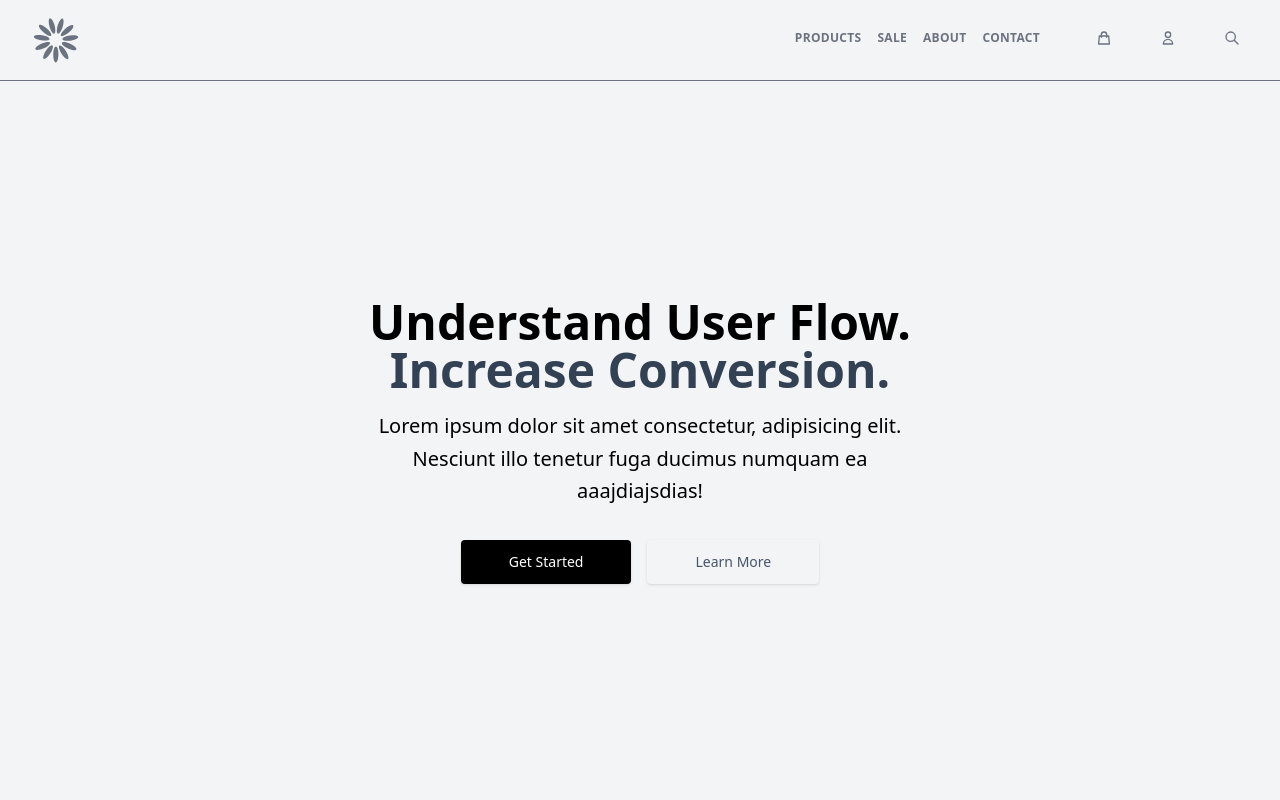
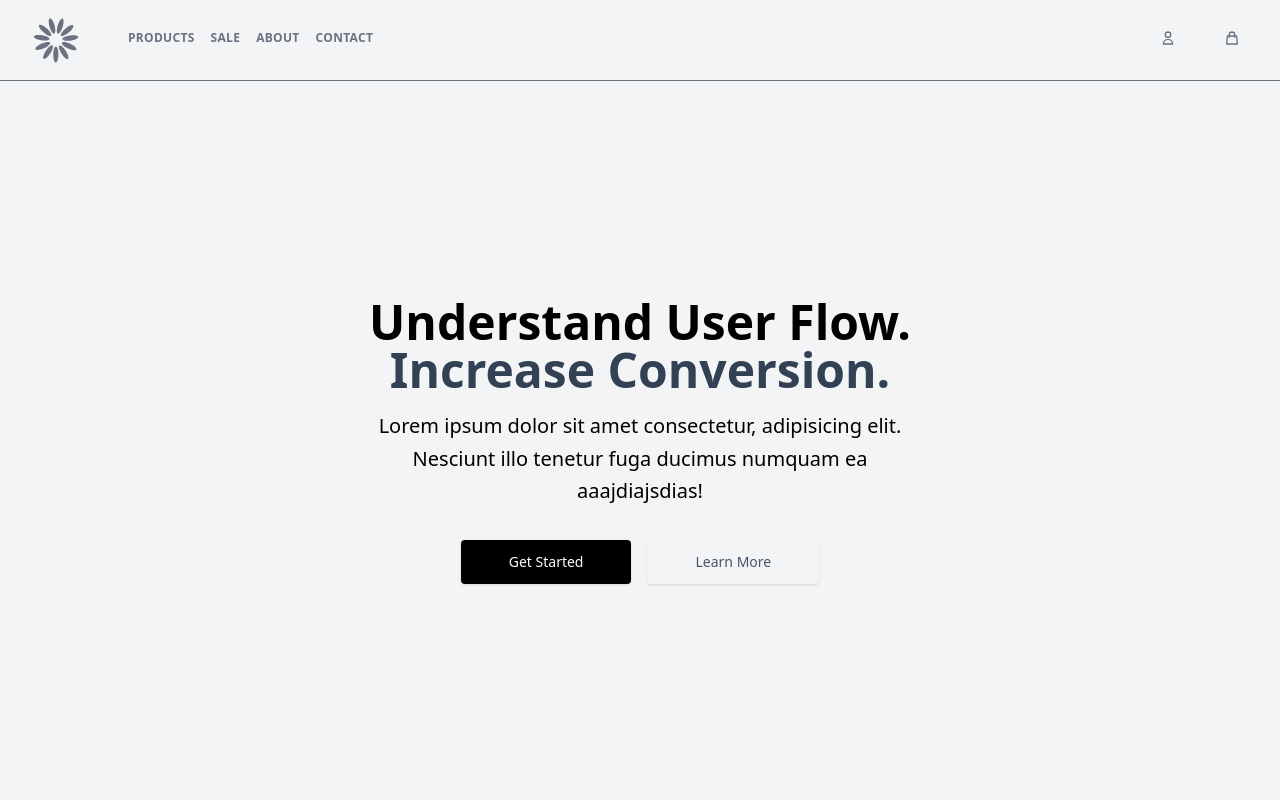
Before and after one commit to gosiajaninska/next-app, a Next.js app: page / in a window 1280 px wide. Shown: the top 800 px of the page. Built offline with nearby package versions, Linux system fonts and the light colour scheme.

Commit message:
header redesign

```diff
--- a/components/Header.tsx
+++ b/components/Header.tsx
@@ -31,9 +31,7 @@ export const Header = () => {
 
   return (
     <header aria-label="Site Header" className="border-b border-gray-500 px-4 z-10">
-      <div
-        className="mx-auto flex max-w-screen-2xl items-center justify-between"
-      >
+      <div className="mx-auto flex md:gap-8 max-w-screen-2xl items-center justify-between">
         <div className="flex items-center">
           <button type="button" className="p-2 sm:mr-4 lg:hidden">
             <svg
@@ -55,7 +53,7 @@ export const Header = () => {
           <Logo cssClass="h-20 w-20 p-4"></Logo>
         </div>
 
-        <div className="flex flex-1 items-center justify-end">
+        <div className="flex flex-1 items-center justify-start">
           <nav className="hidden absolute top-20 right-0 left-0 flex-col p-4 bg-slate-200 lg:flex gap-4 lg:static lg:flex-row lg:bg-transparent lg:h-20 lg:p-0 text-xs font-bold uppercase lg:tracking-wide text-gray-500" aria-label="Site Nav">
 
             {NAV.map((link, i) => {
@@ -71,12 +69,10 @@ export const Header = () => {
             })}
 
           </nav>
+        </div>
 
+        <div className="flex flex-1 items-center justify-end">
           <div className="h-20 lg:ml-8 flex items-center">
-            <CartLink
-              isActive={router.pathname.startsWith('/cart')}
-            />
-
             <Link href="/account">
               <a
                 className={`flex items-center h-full text-gray-500 border-b-4 border-${router.pathname.startsWith('/account') ? 'current' : 'transparent'} p-6 hover:opacity-75`}
@@ -100,28 +96,9 @@ export const Header = () => {
               </a>
             </Link>
 
-            <Link href="/search">
-              <a
-                className={`hidden lg:flex items-center h-full text-gray-500 border-b-4 border-${router.pathname.startsWith('/account') ? 'current' : 'transparent'} p-6 hover:opacity-75`}
-              >
-                <svg
-                  className="h-4 w-4"
-                  xmlns="http://www.w3.org/2000/svg"
-                  fill="none"
-                  viewBox="0 0 24 24"
-                  stroke="currentColor"
-                >
-                  <path
-                    strokeLinecap="round"
-                    strokeLinejoin="round"
-                    strokeWidth="2"
-                    d="M21 21l-6-6m2-5a7 7 0 11-14 0 7 7 0 0114 0z"
-                  />
-                </svg>
-
-                <span className="sr-only"> Search </span>
-              </a>
-            </Link>
+            <CartLink
+              isActive={router.pathname.startsWith('/cart')}
+            />
           </div>
         </div>
       </div>
```
